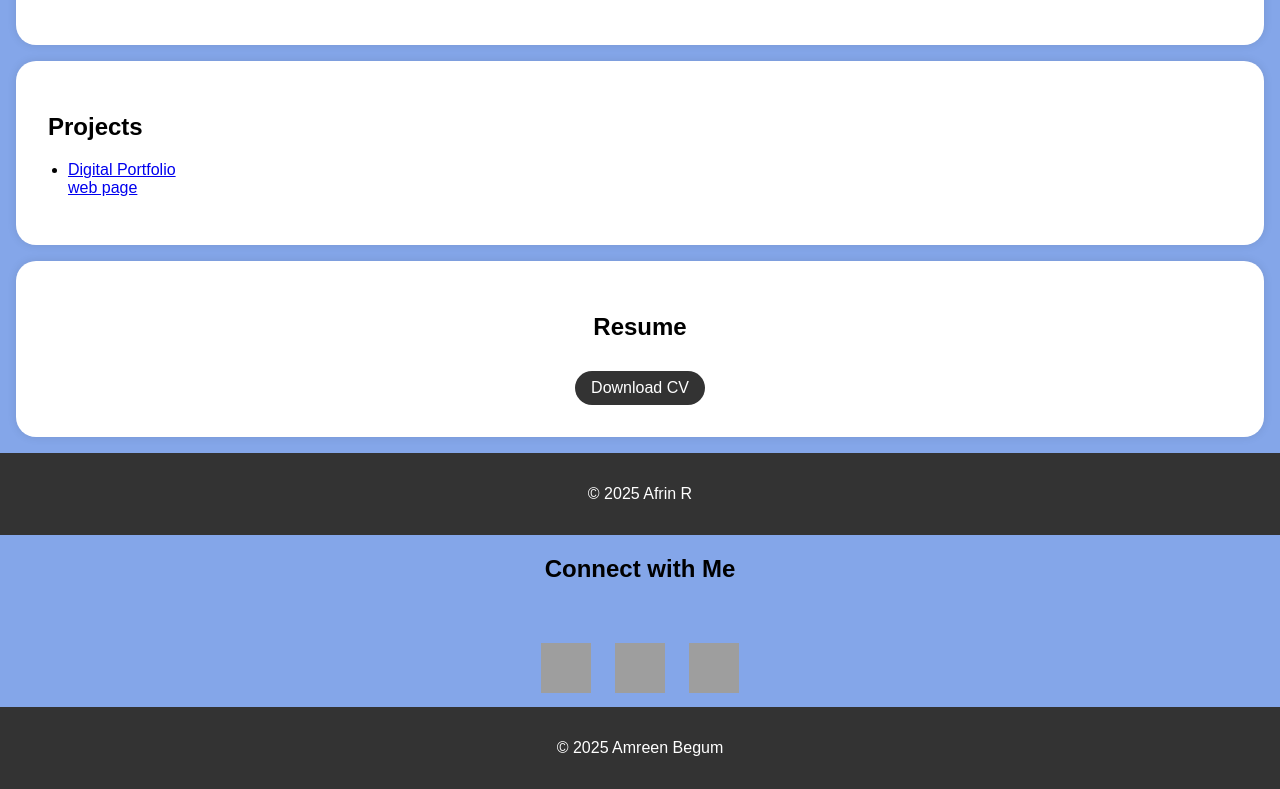
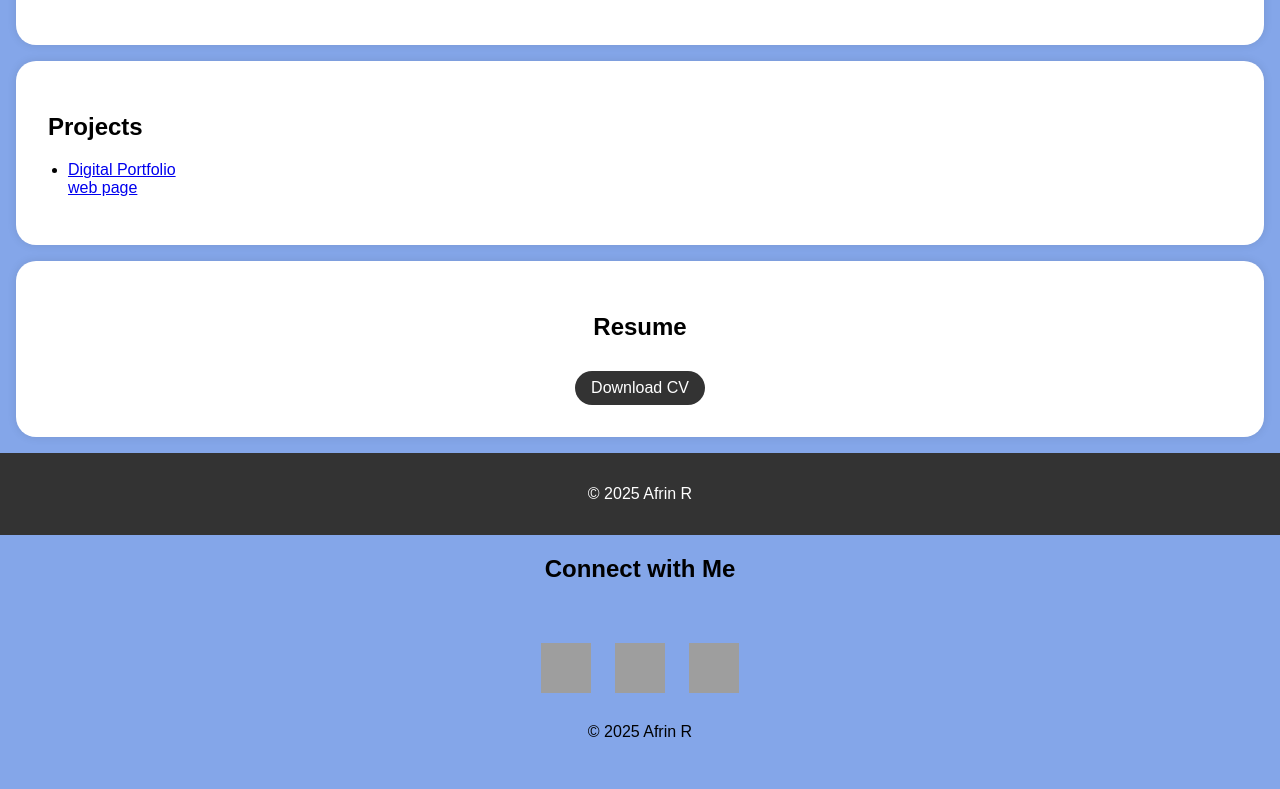
Before and after one commit to afrinaffu01/Portfolio, a plain HTML site: page index.html in a window 1280 px wide. Shown: the part 821-1610 px from the top of the page. After the commit the page ends 1578 px from the top, so only its background shows below. Drawn offline with Linux system fonts and the light colour scheme; grey boxes are pictures that could not be loaded.

Commit message:
Update index.html

```diff
--- a/index.html
+++ b/index.html
@@ -238,8 +238,7 @@
             <img src="https://cdn-icons-png.flaticon.com/512/732/732200.png" alt="Email">
         </a>
     </div>
-    <footer>
-        <p>&copy; 2025 Amreen Begum</p>
+        <p>&copy; 2025 Afrin R</p>
     </footer>
 
 </body>
```
